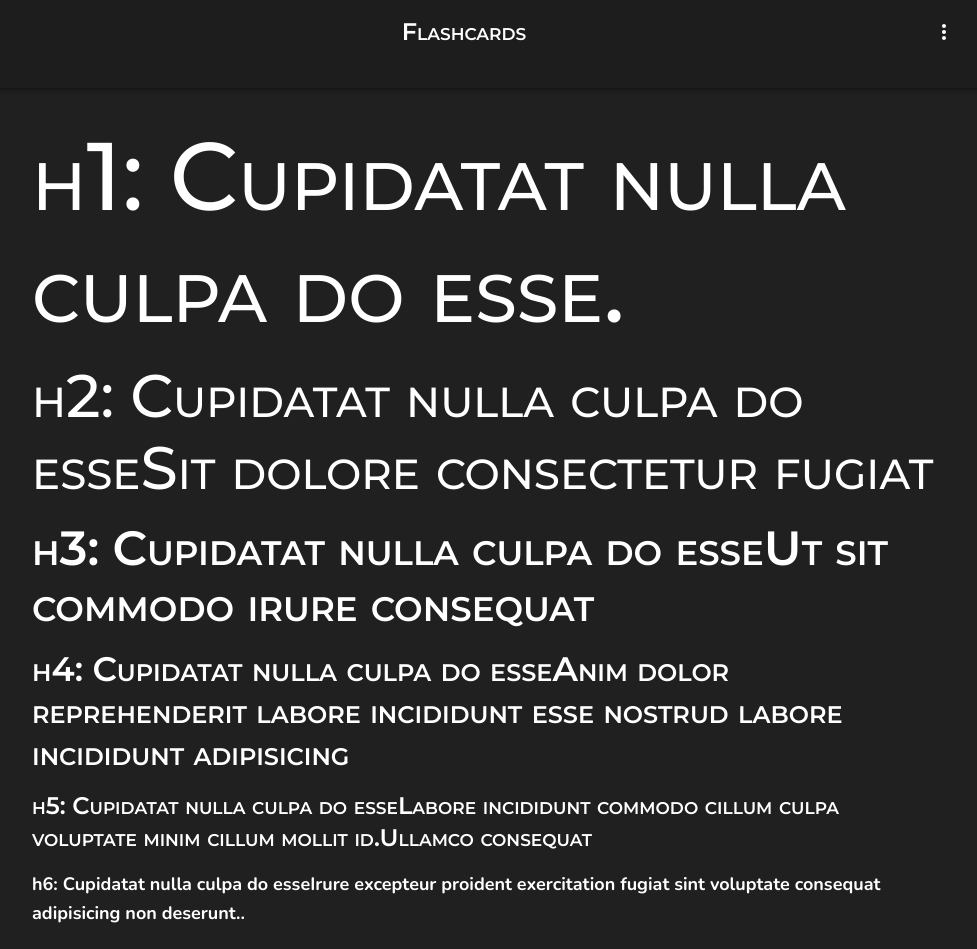
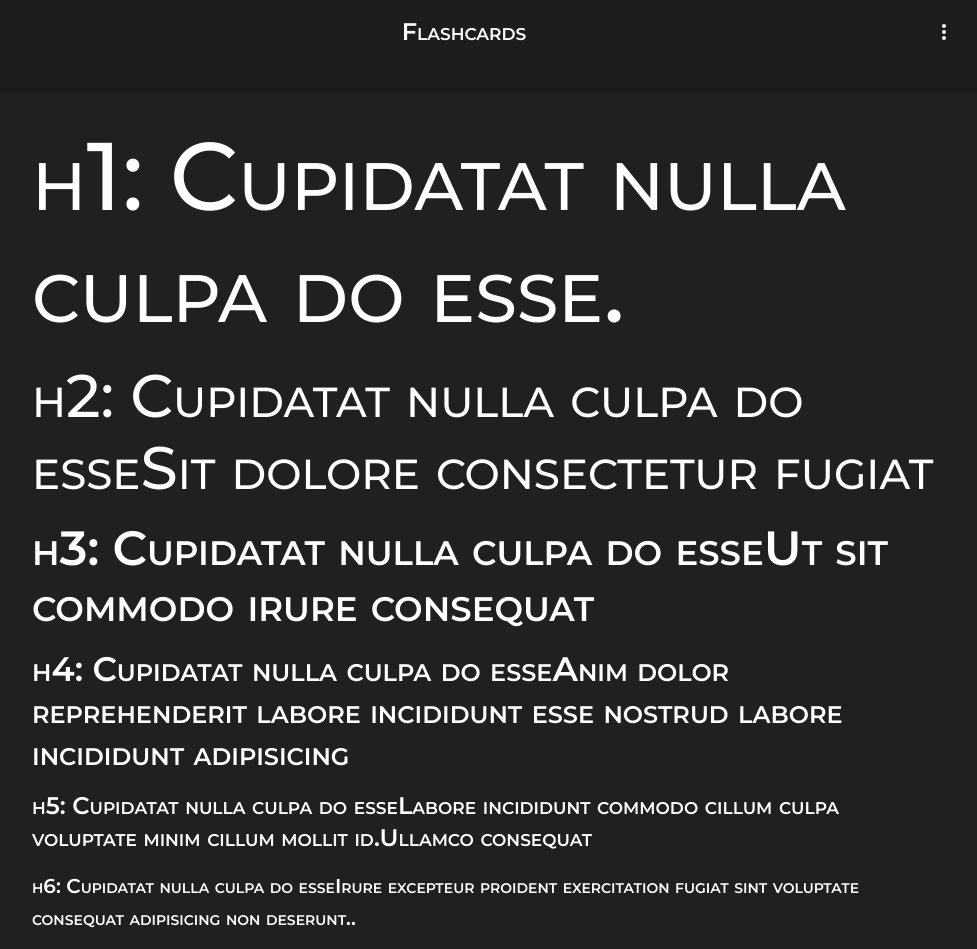
Before and after one commit to marciorasf/hippocards-web, a React (Create React App) app: page /dev/typography in a window 1280 px wide. Shown: the top 949 px of the page, without its empty margins (152-1129 px from the left). Built offline with nearby package versions, Linux system fonts and the light colour scheme; no server answers.

Commit message:
change theme

```diff
--- a/src/styles/theme.ts
+++ b/src/styles/theme.ts
@@ -45,8 +45,9 @@ const theme = createMuiTheme({
       fontWeight: 600,
     },
     h6: {
-      fontSize: "1.125rem",
-      fontWeight: 700,
+      fontFamily: '"Montserrat", sans-serif',
+      fontVariant: "small-caps",
+      fontWeight: 600,
     },
     subtitle1: {
       fontWeight: 400,
```
